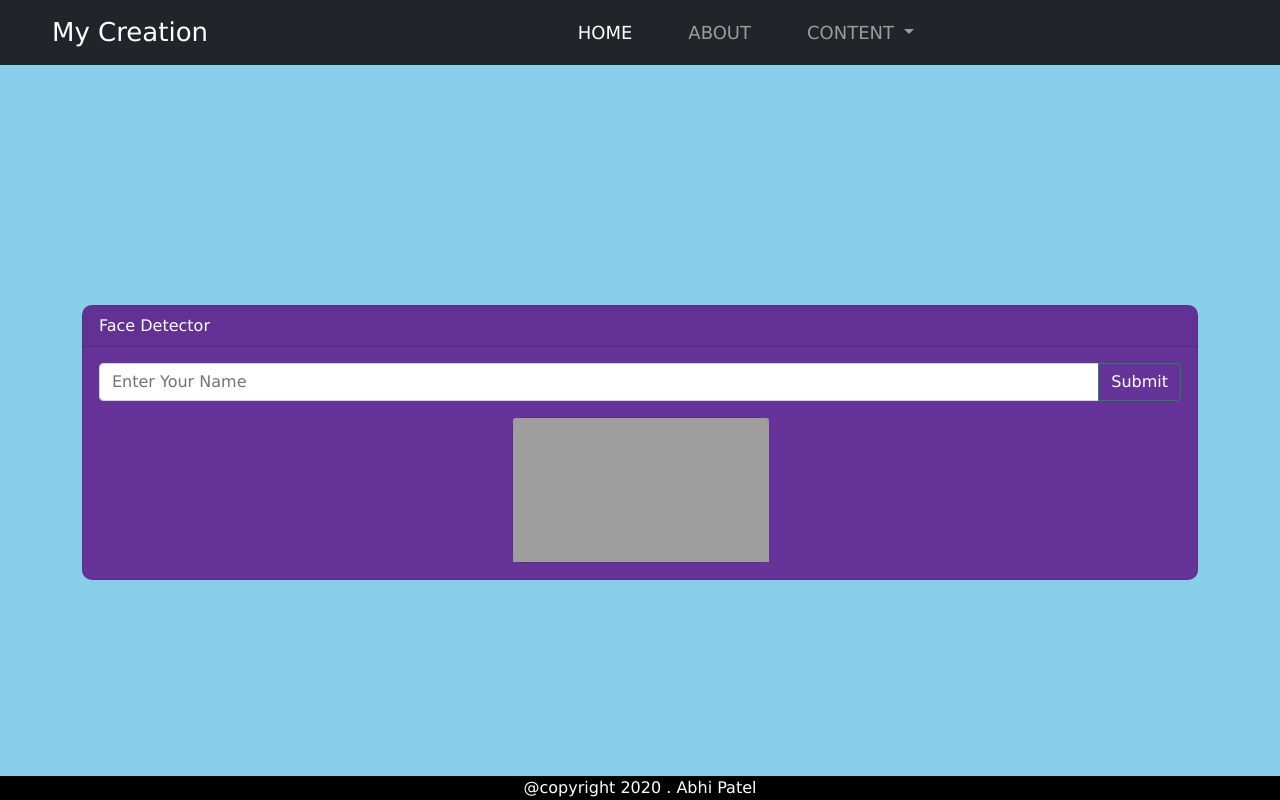
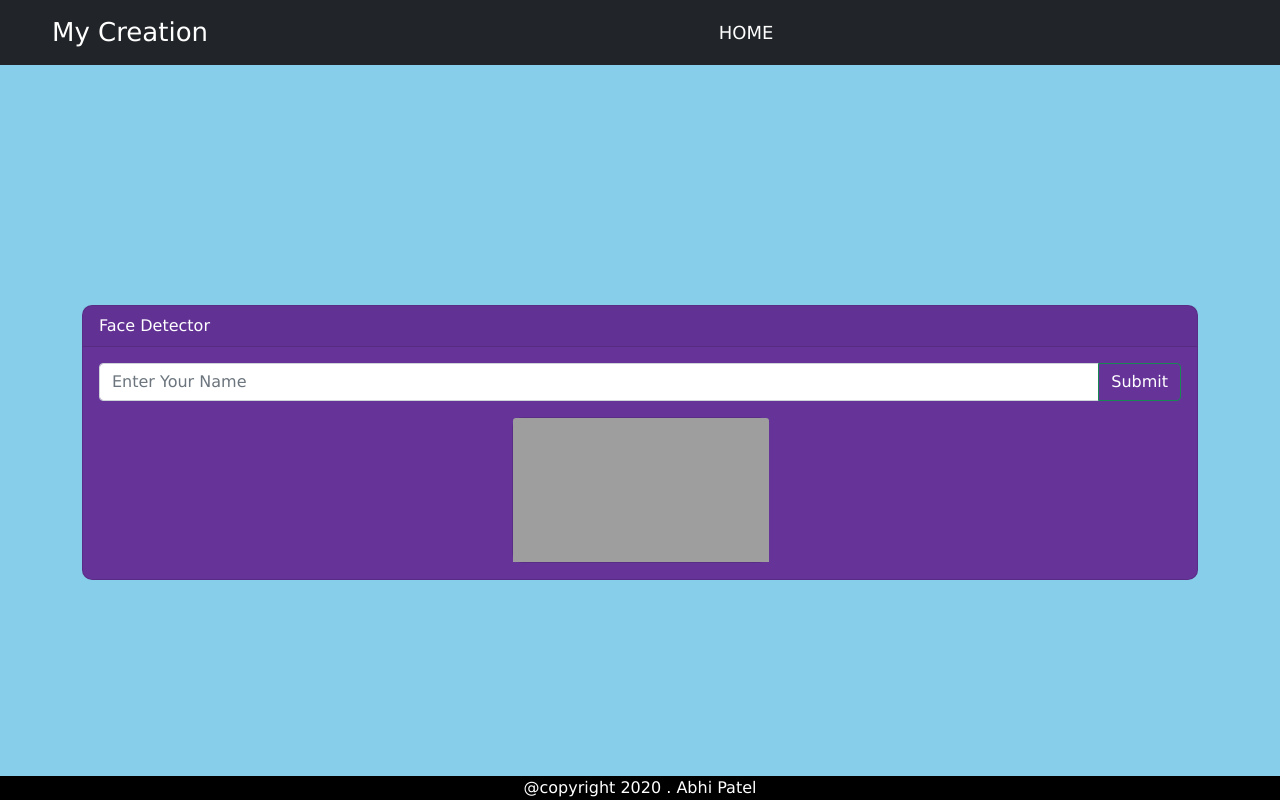
Before and after one commit to AbhiPatel13/facedetector.gihub.io, a plain HTML site: page index.html in a window 1280 px wide. Drawn offline with nearby package versions, Linux system fonts and the light colour scheme; grey boxes are pictures that could not be loaded.

Commit message:
Update index.html

```diff
--- a/index.html
+++ b/index.html
@@ -27,18 +27,7 @@
         <li class="nav-item">
           <a class="nav-link active" aria-current="page" href="index.html">Home</a>
         </li>
-        <li class="nav-item">
-          <a class="nav-link" href="about.html">About</a>
-        </li>
-          <li class="nav-item dropdown">
-          <a class="nav-link dropdown-toggle" href="#" id="navbarDarkDropdownMenuLink" role="button" data-bs-toggle="dropdown" aria-expanded="false">
-            Content
-          </a>
-          <ul class="dropdown-menu dropdown-menu-dark" aria-labelledby="navbarDarkDropdownMenuLink">
-            <li><a class="dropdown-item" href="facedetector.html">Face Detector</a></li>
 
-          </ul>
-        </li>
       </ul>
       <span class="navbar-text">
 
```
